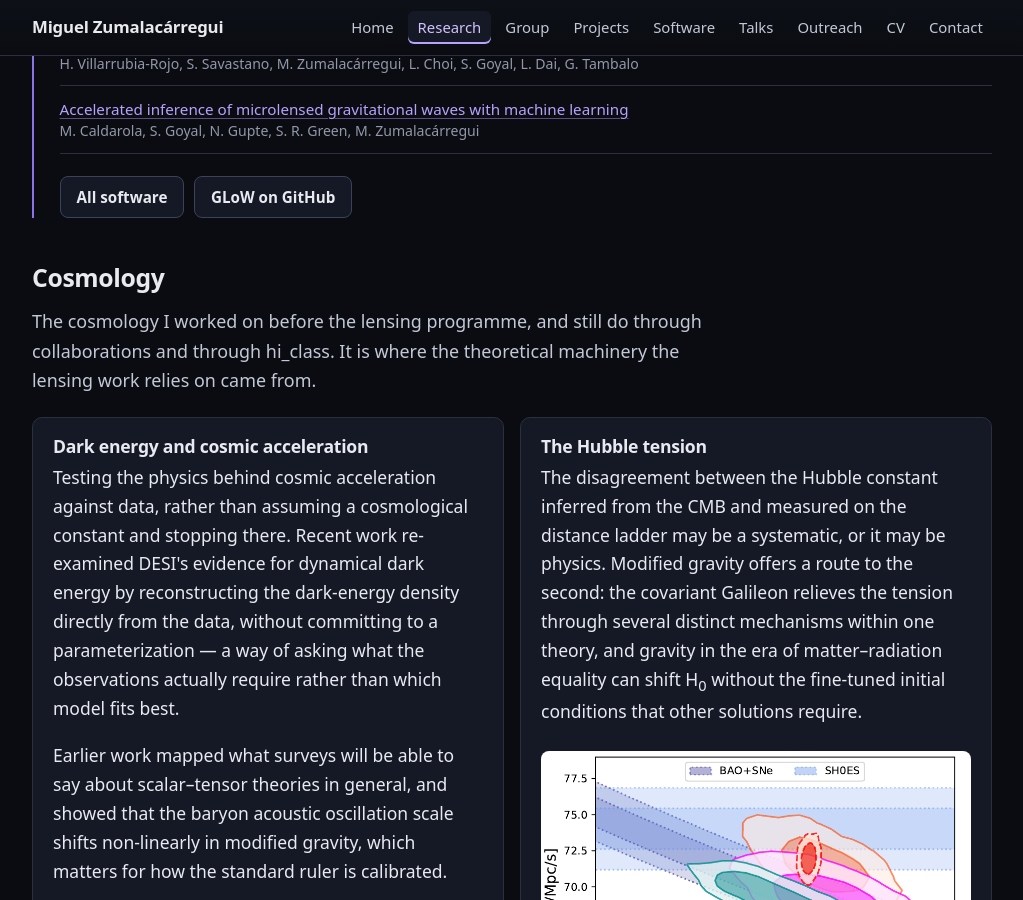
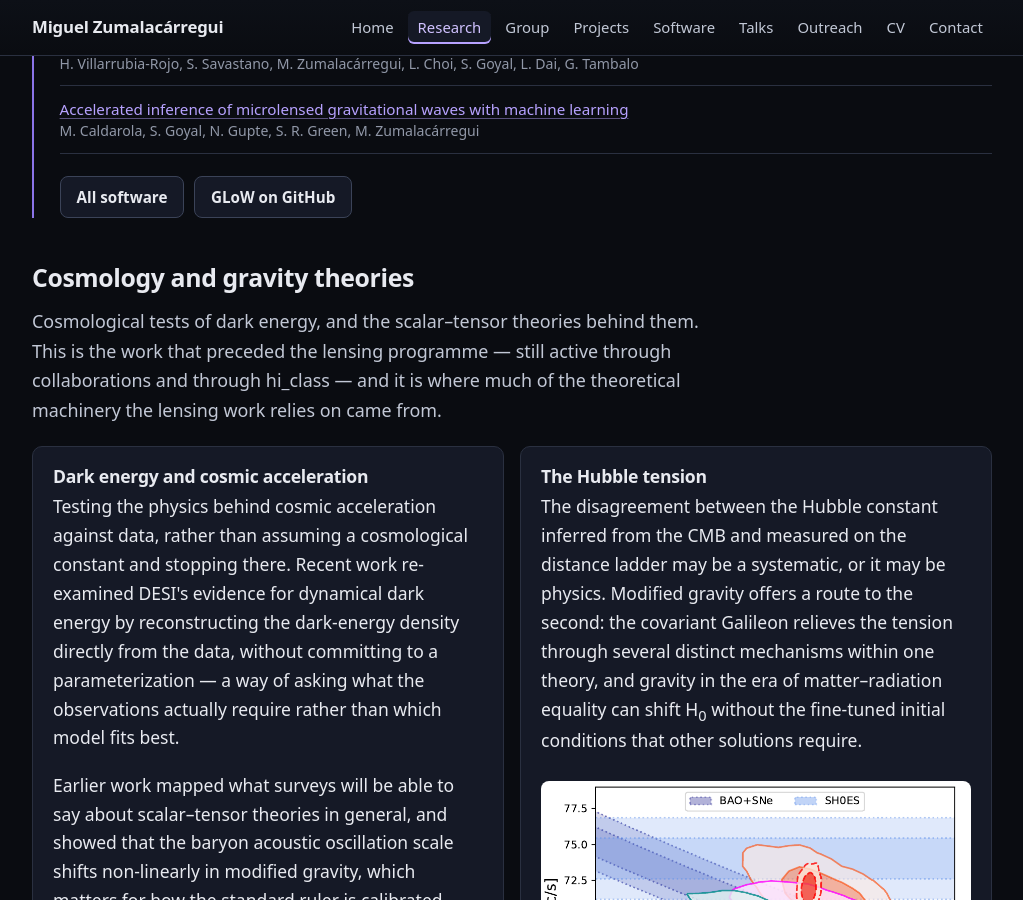
Before and after one commit to miguelzuma/miguelzuma.github.io, a Jekyll site: the page built from research.html, in a window 1280 px wide and 900 px high, scrolled down 5499 px. Shown: the whole window, without its empty margins (128-1151 px from the left). Built offline with Jekyll 4.4.1, drawn with Linux system fonts in a browser that asks for light colours.

Commit message:
Cosmology -> Cosmology and gravity theories
Half the cards in that section are scalar-tensor theory rather than cosmology
proper, so the heading now covers both. Lede adjusted to match.

Co-Authored-By: Claude Opus 5 (1M context) <noreply@anthropic.com>
Claude-Session: https://claude.ai/code/session_01E2ZbXszK9qt9svKVxU5Yrt

```diff
--- a/research.html
+++ b/research.html
@@ -389,12 +389,13 @@ description: >-
      FOUNDATIONS
      ================================================================== -->
 
-<h2 id="cosmology">Cosmology</h2>
+<h2 id="cosmology">Cosmology and gravity theories</h2>
 
 <p class="lede">
-  The cosmology I worked on before the lensing programme, and still do through
-  collaborations and through hi_class. It is where the theoretical machinery the
-  lensing work relies on came from.
+  Cosmological tests of dark energy, and the scalar–tensor theories behind them.
+  This is the work that preceded the lensing programme — still active through
+  collaborations and through hi_class — and it is where much of the theoretical
+  machinery the lensing work relies on came from.
 </p>
 
 <div class="grid grid-2">
```
